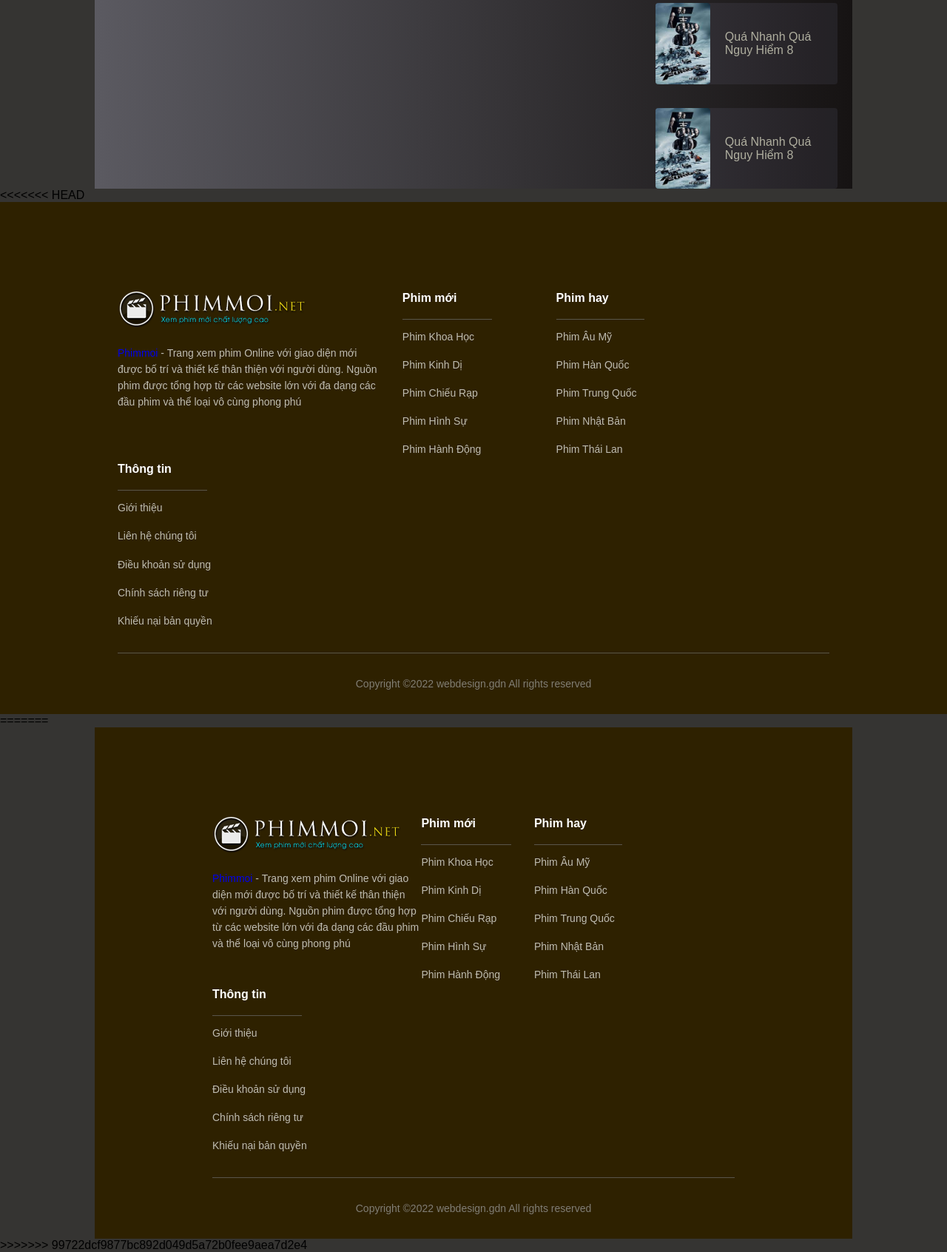
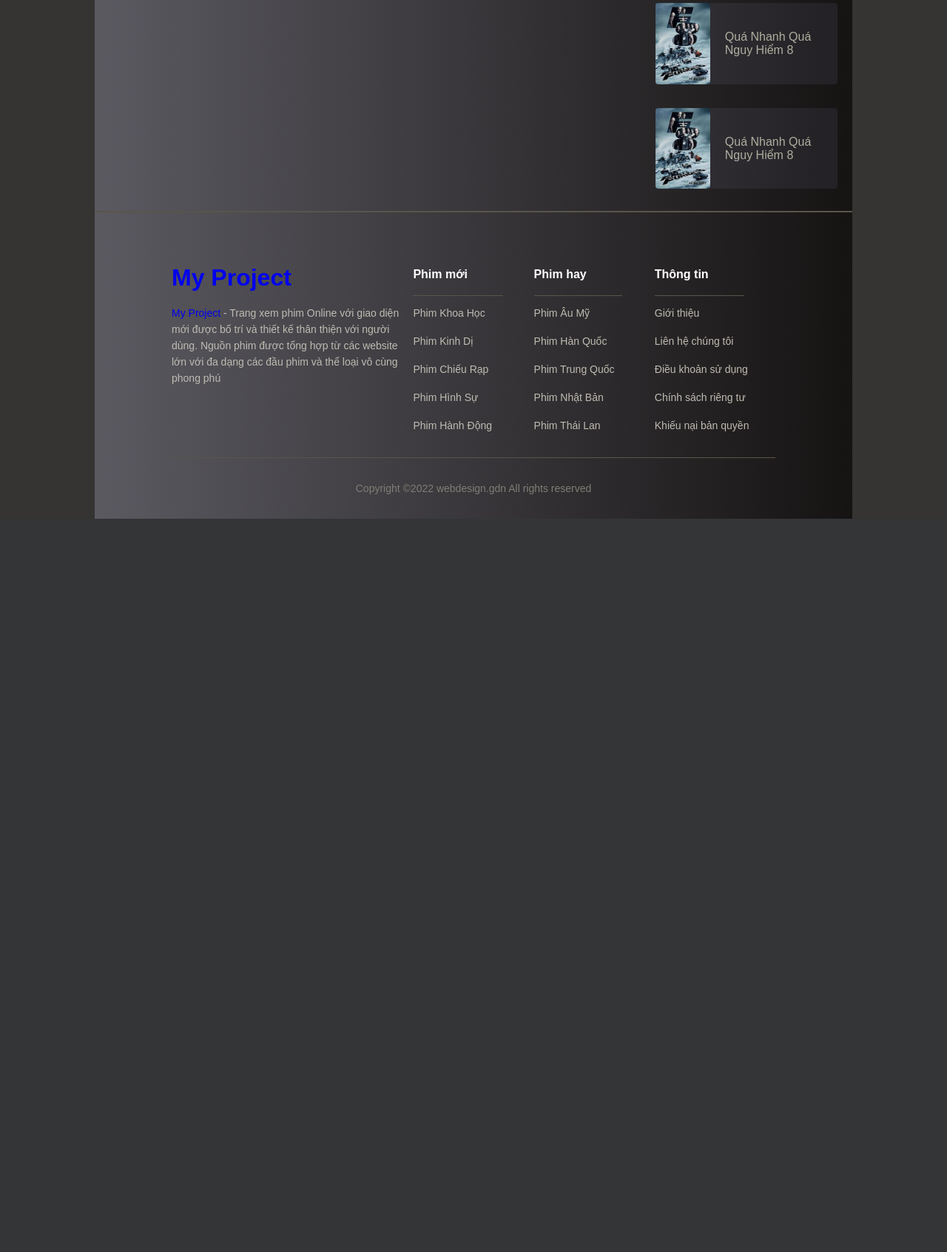
Before and after one commit to hung0509/BaiNhom, a PHP site: page /BaiNhom/ in a window 1280 px wide. Shown: the part 1917-3609 px from the top of the page at 74% size. After the commit the page ends 2618 px from the top, so only its background shows below. Run offline with PHP 8.4, Linux system fonts and the light colour scheme; data that the repository does not hold is empty; some libraries are stand-ins or nearby versions; some web fonts are replaced.

Commit message:
Fix Footer

```diff
--- a/css/footer.css
+++ b/css/footer.css
@@ -20,6 +20,7 @@ a {
 
 .main-content {
   width: 1170px;
+  /*width: 80%;*/
   max-width: calc(100% - 48px);
   margin-left: auto;
   margin-right: auto;
@@ -47,8 +48,14 @@ ul {
 
 /* Footer */
 .footer {
-  padding: 96px 135px 0;
-  background: #2e2100;
+  width: 80%;
+  display: flex;
+  margin-left: auto;
+  margin-right: auto;
+  padding: 50px 80px 0;
+  /*background: #2e2100;*/
+  background-image: linear-gradient(to left, #161313 0%, #5b5a61 100%);
+
 }
 
 .footer .row {
@@ -58,7 +65,7 @@ ul {
 }
 
 .footer .row .column {
-  width: 21.6%;
+  width: 20%;
 }
 
 .footer .row .column:first-child {
--- a/css/stylefooter.css
+++ /dev/null
@@ -1,116 +0,0 @@
-:root {
-  --primary-color: #ffb900;
-  --font-heading: Sen, sans-serif;
-}
-
-html {
-  font-size: 62.5%;
-}
-
-body {
-  font-size: 1.6rem;
-  font-family: "Poppins", sans-serif;
-}
-
-/* Common */
-a {
-  text-decoration: none;
-  cursor: pointer;
-}
-
-.main-content {
-  width: 1170px;
-  max-width: calc(100% - 48px);
-  margin-left: auto;
-  margin-right: auto;
-}
-
-.line-clamp {
-  display: -webkit-box;
-  -webkit-line-clamp: var(--line-clamp, 1);
-  -webkit-box-orient: vertical;
-  overflow: hidden;
-}
-
-.line-clamp.line-2 {
-  --line-clamp: 2;
-}
-
-.break-all {
-  word-break: break-all;
-}
-
-ul {
-  list-style: none;
-  padding-inline-start: 0;
-}
-
-/* Footer */
-.footer {
-  padding: 96px 135px 0;
-  background: black;
-}
-
-.footer .row {
-  display: flex;
-  padding-bottom: 30px;
-  border-bottom: 1px solid #59554b;
-}
-
-.footer .row .column {
-  width: 21.6%;
-}
-
-.footer .row .column:first-child {
-  width: 40%;
-}
-
-.footer .column .desc {
-  margin-top: 18px;
-  max-width: 360px;
-  font-size: 1.4rem;
-  line-height: 22px;
-  color: #bfbcb2;
-}
-
-.footer .title {
-  display: inline-block;
-  padding: 0 48px 14px 0;
-  border-bottom: 1px solid #59554b;
-  font-weight: 600;
-  font-size: 1.6rem;
-  line-height: 1.75;
-  color: #ffffff;
-}
-
-.footer .list {
-  margin-top: 10px;
-}
-
-.footer .list a {
-  display: inline-block;
-  margin-bottom: 12px;
-  font-size: 1.4rem;
-  line-height: 1.86;
-  color: #bfbcb2;
-}
-
-.footer .list li:last-child a {
-  margin-bottom: 0;
-}
-
-.footer .list strong {
-  font-weight: 600;
-  color: #ffffff;
-}
-
-.footer .copyright {
-  padding: 28px 0;
-}
-
-.footer .copyright p {
-  font-size: 1.4rem;
-  line-height: 1.86;
-  text-align: center;
-  color: #807d74;
-}
--- a/inc/footer.php
+++ b/inc/footer.php
@@ -1,113 +1,116 @@
-<<<<<<< HEAD
 <!-- Footer -->
-<footer class="footer">
-  <div class="main-content">
-    <div class="row">
-      <!-- Column 1 -->
-      <div class="column">
-        <img src="./uploads/img/phimmoi.png" alt="Phimmoi" class="logo" />
-        <p class="desc">
-          <a href="#!">Phimmoi</a> - Trang xem phim Online với giao diện
-          mới được bố trí và thiết kế thân thiện với người dùng. Nguồn
-          phim được tổng hợp từ các website lớn với đa dạng các đầu phim
-          và thể loại vô cùng phong phú
-        </p>
-      </div>
-      <!-- Column 2 -->
-      <div class="column">
-        <h3 class="title">Phim mới</h3>
-        <ul class="list">
-          <li>
-            <a href="#!">Phim Khoa Học</a>
-          </li>
-          <li>
-            <a href="#!">Phim Kinh Dị</a>
-          </li>
-          <li>
-            <a href="#!">Phim Chiếu Rạp</a>
-          </li>
-          <li>
-            <a href="#!">Phim Hình Sự</a>
-          </li>
-          <li>
-            <a href="#!">Phim Hành Động</a>
-          </li>
-        </ul>
-      </div>
-      <!-- Column 3 -->
-      <div class="column">
-        <h3 class="title">Phim hay</h3>
-        <ul class="list">
-          <li>
-            <a href="#!">Phim Âu Mỹ</a>
-          </li>
-          <li>
-            <a href="#!">Phim Hàn Quốc</a>
-          </li>
-          <li>
-            <a href="#!">Phim Trung Quốc</a>
-          </li>
-          <li>
-            <a href="#!">Phim Nhật Bản</a>
-          </li>
-          <li>
-            <a href="#!">Phim Thái Lan</a>
-          </li>
-        </ul>
-      </div>
-      <!-- Column 4 -->
-      <div class="column">
-        <h3 class="title">Thông tin</h3>
-        <ul class="list">
-          <li>
-            <a href="#!">Giới thiệu</a>
-          </li>
-          <li>
-            <a href="#!">Liên hệ chúng tôi</a>
-          </li>
-          <li>
-            <a href="#!">Điều khoản sử dụng</a>
-          </li>
-          <li>
-            <a href="#!">Chính sách riêng tư</a>
-          </li>
-          <li>
-            <a href="#!">Khiếu nại bản quyền</a>
-          </li>
-        </ul>
-      </div>
-    </div>
-    <div class="copyright">
-      <p>Copyright ©2022 webdesign.gdn All rights reserved</p>
-    </div>
-  </div>
-</footer>
-=======
-<!DOCTYPE html>
-<html lang="en">
-  <head>
-    <meta charset="UTF-8" />
-    <meta name="viewport" content="width=device-width, initial-scale=1.0" />
-    <title>Footer</title>
-    <link rel="stylesheet" href="./css/footer.css" />
-  </head>
-  <body>
-    <main>
-      <!-- Footer -->
+<!--<footer class="footer">-->
+<!--  <div class="main-content">-->
+<!--    <div class="row">-->
+<!--       Column 1-->
+<!--      <div class="column">-->
+<!--        <img src="./uploads/img/phimmoi.png" alt="Phimmoi" class="logo" />-->
+<!--        <p class="desc">-->
+<!--          <a href="#!">Phimmoi</a> - Trang xem phim Online với giao diện-->
+<!--          mới được bố trí và thiết kế thân thiện với người dùng. Nguồn-->
+<!--          phim được tổng hợp từ các website lớn với đa dạng các đầu phim-->
+<!--          và thể loại vô cùng phong phú-->
+<!--        </p>-->
+<!--      </div>-->
+<!--       Column 2-->
+<!--      <div class="column">-->
+<!--        <h3 class="title">Phim mới</h3>-->
+<!--        <ul class="list">-->
+<!--          <li>-->
+<!--            <a href="#!">Phim Khoa Học</a>-->
+<!--          </li>-->
+<!--          <li>-->
+<!--            <a href="#!">Phim Kinh Dị</a>-->
+<!--          </li>-->
+<!--          <li>-->
+<!--            <a href="#!">Phim Chiếu Rạp</a>-->
+<!--          </li>-->
+<!--          <li>-->
+<!--            <a href="#!">Phim Hình Sự</a>-->
+<!--          </li>-->
+<!--          <li>-->
+<!--            <a href="#!">Phim Hành Động</a>-->
+<!--          </li>-->
+<!--        </ul>-->
+<!--      </div>-->
+<!--       Column 3-->
+<!--      <div class="column">-->
+<!--        <h3 class="title">Phim hay</h3>-->
+<!--        <ul class="list">-->
+<!--          <li>-->
+<!--            <a href="#!">Phim Âu Mỹ</a>-->
+<!--          </li>-->
+<!--          <li>-->
+<!--            <a href="#!">Phim Hàn Quốc</a>-->
+<!--          </li>-->
+<!--          <li>-->
+<!--            <a href="#!">Phim Trung Quốc</a>-->
+<!--          </li>-->
+<!--          <li>-->
+<!--            <a href="#!">Phim Nhật Bản</a>-->
+<!--          </li>-->
+<!--          <li>-->
+<!--            <a href="#!">Phim Thái Lan</a>-->
+<!--          </li>-->
+<!--        </ul>-->
+<!--      </div>-->
+<!--       Column 4-->
+<!--      <div class="column">-->
+<!--        <h3 class="title">Thông tin</h3>-->
+<!--        <ul class="list">-->
+<!--          <li>-->
+<!--            <a href="#!">Giới thiệu</a>-->
+<!--          </li>-->
+<!--          <li>-->
+<!--            <a href="#!">Liên hệ chúng tôi</a>-->
+<!--          </li>-->
+<!--          <li>-->
+<!--            <a href="#!">Điều khoản sử dụng</a>-->
+<!--          </li>-->
+<!--          <li>-->
+<!--            <a href="#!">Chính sách riêng tư</a>-->
+<!--          </li>-->
+<!--          <li>-->
+<!--            <a href="#!">Khiếu nại bản quyền</a>-->
+<!--          </li>-->
+<!--        </ul>-->
+<!--      </div>-->
+<!--    </div>-->
+<!--    <div class="copyright">-->
+<!--      <p>Copyright ©2022 webdesign.gdn All rights reserved</p>-->
+<!--    </div>-->
+<!--  </div>-->
+<!--</footer>-->
+<!---->
+<!--<!DOCTYPE html>-->
+<!--<html lang="en">-->
+<!--  <head>-->
+<!--    <meta charset="UTF-8" />-->
+<!--    <meta name="viewport" content="width=device-width, initial-scale=1.0" />-->
+<!--    <title>Footer</title>-->
+<!--    <link rel="stylesheet" href="./css/footer.css" />-->
+<!--  </head>-->
+<!--  <body>-->
+<!--    <main>-->
       <footer class="footer">
         <div class="main-content">
           <div class="row">
-            <!-- Column 1 -->
+<!--             Column 1 -->
             <div class="column">
-              <img src="./uploads/img/phimmoi.png" alt="Lesson." class="logo" />
+<!--              <img src="./uploads/img/phimmoi.png" alt="Lesson." class="logo" />-->
+                <div class="header-logo">
+                    <div class="logo">
+                        <a href="./index.php"><h1>My Project</h1></a>
+                    </div>
+                </div>
               <p class="desc">
-                <a href="#!">Phimmoi</a> - Trang xem phim Online với giao diện
+                <a href="./index.php">My Project</a> - Trang xem phim Online với giao diện
                 mới được bố trí và thiết kế thân thiện với người dùng. Nguồn
                 phim được tổng hợp từ các website lớn với đa dạng các đầu phim
                 và thể loại vô cùng phong phú
               </p>
             </div>
-            <!-- Column 2 -->
+<!--             Column 2 -->
             <div class="column">
               <h3 class="title">Phim mới</h3>
               <ul class="list">
@@ -128,7 +131,7 @@
                 </li>
               </ul>
             </div>
-            <!-- Column 3 -->
+<!--             Column 3 -->
             <div class="column">
               <h3 class="title">Phim hay</h3>
               <ul class="list">
@@ -149,7 +152,7 @@
                 </li>
               </ul>
             </div>
-            <!-- Column 4 -->
+<!--             Column 4 -->
             <div class="column">
               <h3 class="title">Thông tin</h3>
               <ul class="list">
@@ -176,7 +179,6 @@
           </div>
         </div>
       </footer>
-    </main>
-  </body>
-</html>
->>>>>>> 99722dcf9877bc892d049d5a72b0fee9aea7d2e4
+<!--    </main>-->
+<!--  </body>-->
+<!--</html>-->
--- a/index.php
+++ b/index.php
@@ -14,7 +14,7 @@ $result_film_short = Movie::getPagingByLength($conn, 12, 0, "Phim lẻ");
     <meta charset="UTF-8">
     <meta name="viewport" content="width=device-width, initial-scale=1.0">
     <link rel="stylesheet" href="./css/style.css">
-    <link rel="stylesheet" href="./css/stylefooter.css" />
+    <link rel="stylesheet" href="./css/footer.css" />
     <link href='https://unpkg.com/boxicons@2.1.4/css/boxicons.min.css' rel='stylesheet'>
     <link rel="stylesheet" type="text/css" href="css/slick.css"/>
     <link rel="stylesheet" type="text/css" href="css/slick-theme.css"/>
@@ -142,11 +142,11 @@ $result_film_short = Movie::getPagingByLength($conn, 12, 0, "Phim lẻ");
             </div>
             </aside>
         </div>
-
+        <hr  style="line-style:solid; none;margin-top:30px;width="100%"; align="center"; color="#59554b"" />
     </main>
-    <footer id='footer'>
+<!--    <footer id='footer'> -->
         <? require "./inc/footer.php"?>
-    </footer>
+<!--    </footer>-->
 
 
 
```
Also changed, not shown: uploads/anh34.jpg (added), uploads/anh35.jpg (added).
